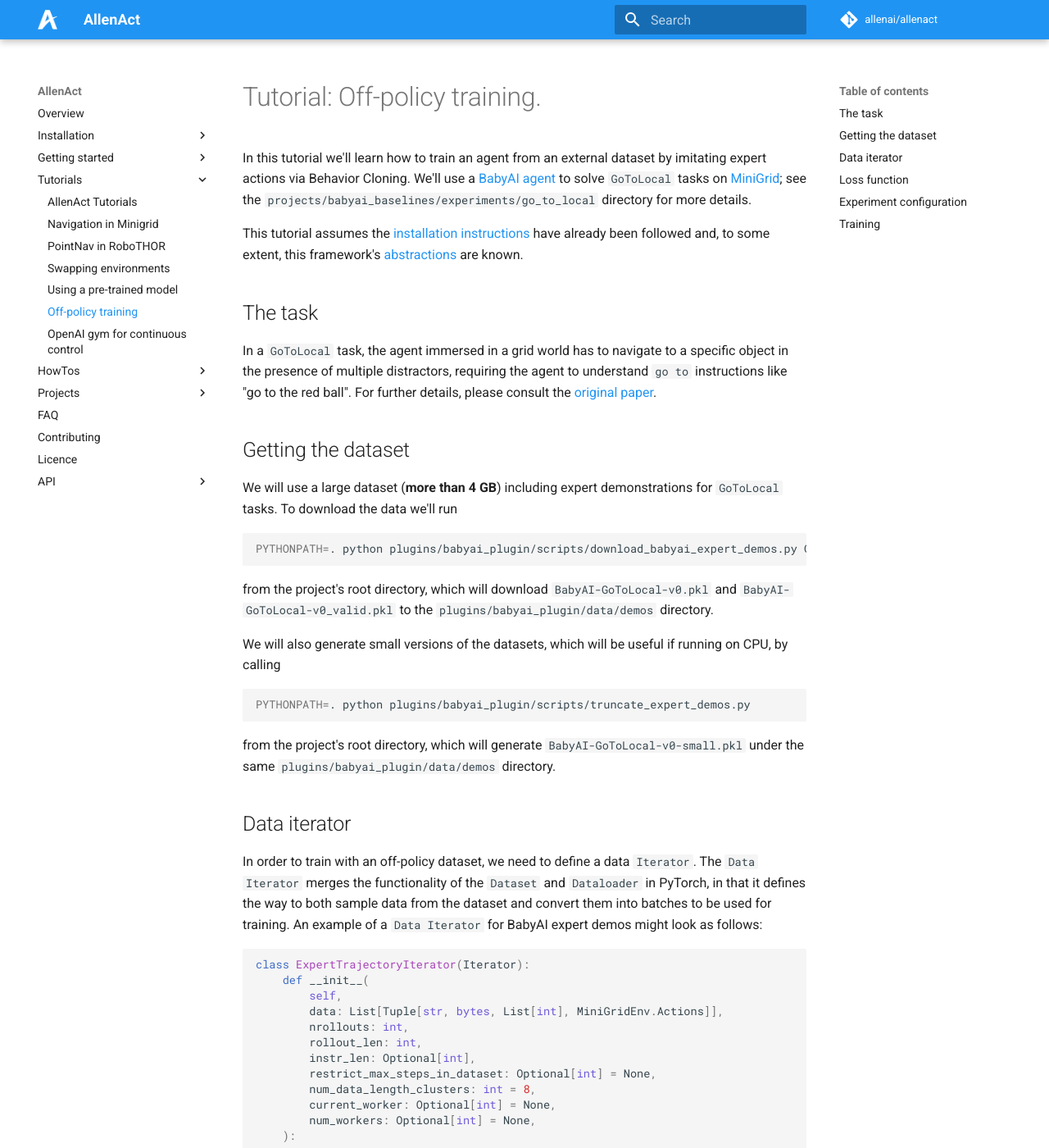
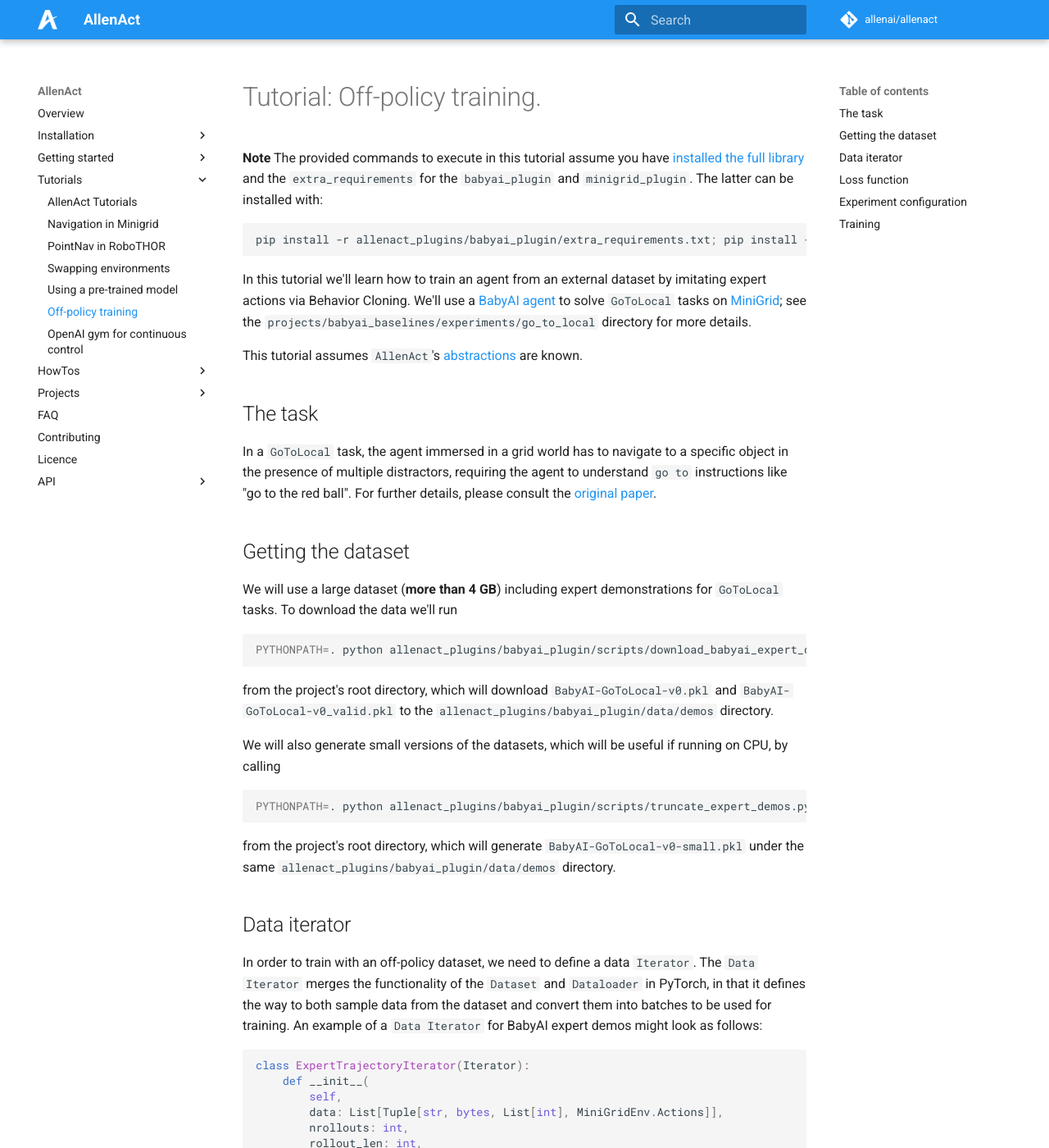
Before and after one commit to allenai/allenact, an MkDocs documentation site: the page built from docs/tutorials/offpolicy-tutorial.md, in a window 1280 px wide and 1400 px high. Shown: the whole window at 82% size. Built offline with MkDocs 1.6.1 and Material for MkDocs 9.7.7, drawn with Linux system fonts in a browser that asks for light colours; comment, search, counter and statistics services are not loaded; some of the changed text lies outside the part shown.

Commit message:
Updated tutorials

````diff
--- a/docs/tutorials/offpolicy-tutorial.md
+++ b/docs/tutorials/offpolicy-tutorial.md
@@ -2,13 +2,20 @@
 <!-- THIS FILE WAS AUTOGENERATED FROM 'ALLENACT_BASE_DIR/projects/tutorials/minigrid_offpolicy_tutorial.py', EDIT IT INSTEAD. -->
 
 # Tutorial: Off-policy training.
+**Note** The provided commands to execute in this tutorial assume you have
+[installed the full library](../installation/installation-allenact.md#full-library) and the `extra_requirements`
+for the `babyai_plugin` and `minigrid_plugin`. The latter can be installed with:
+
+```bash
+pip install -r allenact_plugins/babyai_plugin/extra_requirements.txt; pip install -r allenact_plugins/minigrid_plugin/extra_requirements.txt
+```
+
 In this tutorial we'll learn how to train an agent from an external dataset by imitating expert actions via
-Behavior Cloning. We'll use a [BabyAI agent](/api/plugins/babyai_plugin/babyai_models#BabyAIRecurrentACModel) to solve
+Behavior Cloning. We'll use a [BabyAI agent](/api/allenact_plugins/babyai_plugin/babyai_models#BabyAIRecurrentACModel) to solve
 `GoToLocal` tasks on [MiniGrid](https://github.com/maximecb/gym-minigrid); see the
 `projects/babyai_baselines/experiments/go_to_local` directory for more details.
 
-This tutorial assumes the [installation instructions](../installation/installation-allenact.md) have already been
-followed and, to some extent, this framework's [abstractions](../getting_started/abstractions.md) are known.
+This tutorial assumes `AllenAct`'s [abstractions](../getting_started/abstractions.md) are known.
 
 ## The task
 
@@ -22,19 +29,19 @@
 the data we'll run
 
 ```bash
-PYTHONPATH=. python plugins/babyai_plugin/scripts/download_babyai_expert_demos.py GoToLocal
+PYTHONPATH=. python allenact_plugins/babyai_plugin/scripts/download_babyai_expert_demos.py GoToLocal
 ```
 
 from the project's root directory, which will download `BabyAI-GoToLocal-v0.pkl` and `BabyAI-GoToLocal-v0_valid.pkl` to
-the `plugins/babyai_plugin/data/demos` directory.
+the `allenact_plugins/babyai_plugin/data/demos` directory.
 
 We will also generate small versions of the datasets, which will be useful if running on CPU, by calling
 
 ```bash
-PYTHONPATH=. python plugins/babyai_plugin/scripts/truncate_expert_demos.py
+PYTHONPATH=. python allenact_plugins/babyai_plugin/scripts/truncate_expert_demos.py
 ```
 from the project's root directory, which will generate `BabyAI-GoToLocal-v0-small.pkl` under the same
-`plugins/babyai_plugin/data/demos` directory.
+`allenact_plugins/babyai_plugin/data/demos` directory.
 
 ## Data iterator
 
@@ -70,7 +77,7 @@
         ...
 ```
 A complete example can be found in
-[ExpertTrajectoryIterator](/api/plugins/minigrid_plugin/minigrid_offpolicy#ExpertTrajectoryIterator).
+[ExpertTrajectoryIterator](/api/allenact_plugins/minigrid_plugin/minigrid_offpolicy#ExpertTrajectoryIterator).
 
 ## Loss function
 
@@ -147,7 +154,7 @@
 
 ```
 A complete example can be found in
-[MiniGridOffPolicyExpertCELoss](/api/plugins/minigrid_plugin/minigrid_offpolicy#MiniGridOffPolicyExpertCELoss).
+[MiniGridOffPolicyExpertCELoss](/api/allenact_plugins/minigrid_plugin/minigrid_offpolicy#MiniGridOffPolicyExpertCELoss).
 Note that in this case we train the entire actor, but it would also be possible to forward data through a different
 subgraph of the ActorCriticModel.
 
@@ -158,7 +165,7 @@
 The complete `ExperimentConfig` file for off-policy training is
 [here](/api/projects/tutorials/minigrid_offpolicy_tutorial/#bcoffpolicybabyaigotolocalexperimentconfig), but let's
 focus on the most relevant aspect to enable this type of training:
-providing an [OffPolicyPipelineComponent](/api/utils/experiment_utils/#offpolicypipelinecomponent) object as input to a
+providing an [OffPolicyPipelineComponent](/api/allenact/utils/experiment_utils/#offpolicypipelinecomponent) object as input to a
 `PipelineStage` when instantiating the `TrainingPipeline` in the `training_pipeline` method.
 
 ```python
@@ -236,7 +243,7 @@
 invoke
 
 ```bash
-python main.py -b projects/tutorials minigrid_offpolicy_tutorial -m 8 -o <OUTPUT_PATH>
+PYTHONPATH=. python allenact/main.py -b projects/tutorials minigrid_offpolicy_tutorial -m 8 -o <OUTPUT_PATH>
 ```
 
 Note that with the `-m 8` option we limit to 8 the number of on-policy task sampling processes used between off-policy
--- a/mkdocs.yml
+++ b/mkdocs.yml
@@ -177,6 +177,7 @@
           - objectnav_robothor_rgb_resnetgru_dagger: api/projects/objectnav_baselines/experiments/robothor/objectnav_robothor_rgb_resnetgru_dagger.md
           - objectnav_robothor_rgbd_resnetgru_ddppo: api/projects/objectnav_baselines/experiments/robothor/objectnav_robothor_rgbd_resnetgru_ddppo.md
           - objectnav_robothor_rgb_resnetgru_ddppo_and_gbc: api/projects/objectnav_baselines/experiments/robothor/objectnav_robothor_rgb_resnetgru_ddppo_and_gbc.md
+          - objectnav_robothor_rgb_resnetgru_ddppo_wsgi: api/projects/objectnav_baselines/experiments/robothor/objectnav_robothor_rgb_resnetgru_ddppo_wsgi.md
           - objectnav_robothor_depth_resnetgru_ddppo: api/projects/objectnav_baselines/experiments/robothor/objectnav_robothor_depth_resnetgru_ddppo.md
         - ithor:
           - objectnav_ithor_rgbd_resnetgru_ddppo: api/projects/objectnav_baselines/experiments/ithor/objectnav_ithor_rgbd_resnetgru_ddppo.md
@@ -246,10 +247,8 @@
       - object_nav_ithor_dagger_then_ppo_one_object: api/projects/tutorials/object_nav_ithor_dagger_then_ppo_one_object.md
       - minigrid_offpolicy_tutorial: api/projects/tutorials/minigrid_offpolicy_tutorial.md
       - navtopartner_robothor_rgb_ppo: api/projects/tutorials/navtopartner_robothor_rgb_ppo.md
-      - gym_tutorial: api/projects/tutorials/gym_tutorial.md
       - pointnav_ithor_rgb_ddppo: api/projects/tutorials/pointnav_ithor_rgb_ddppo.md
       - object_nav_ithor_ppo_one_object: api/projects/tutorials/object_nav_ithor_ppo_one_object.md
-      - minigrid_tutorial: api/projects/tutorials/minigrid_tutorial.md
   - tests:
     - multiprocessing:
       - test_frozen_attribs: api/tests/multiprocessing/test_frozen_attribs.md
````
Also changed, not shown: docs/tutorials/gym-tutorial.md (+10 -3 lines), docs/tutorials/minigrid-tutorial.md (+12 -7 lines), docs/tutorials/running-inference-on-a-pretrained-model.md (+14 -7 lines), 4 other files.
